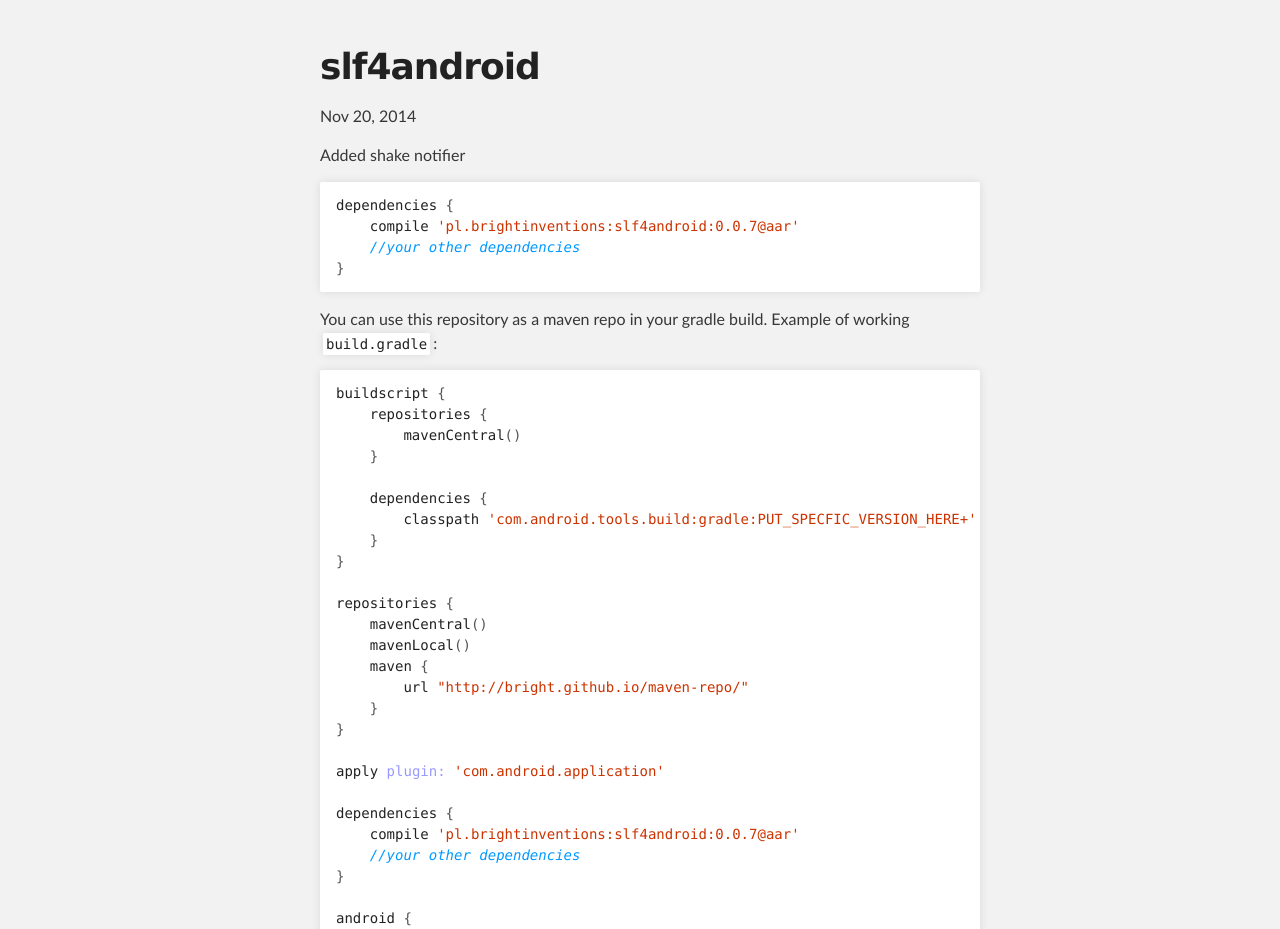
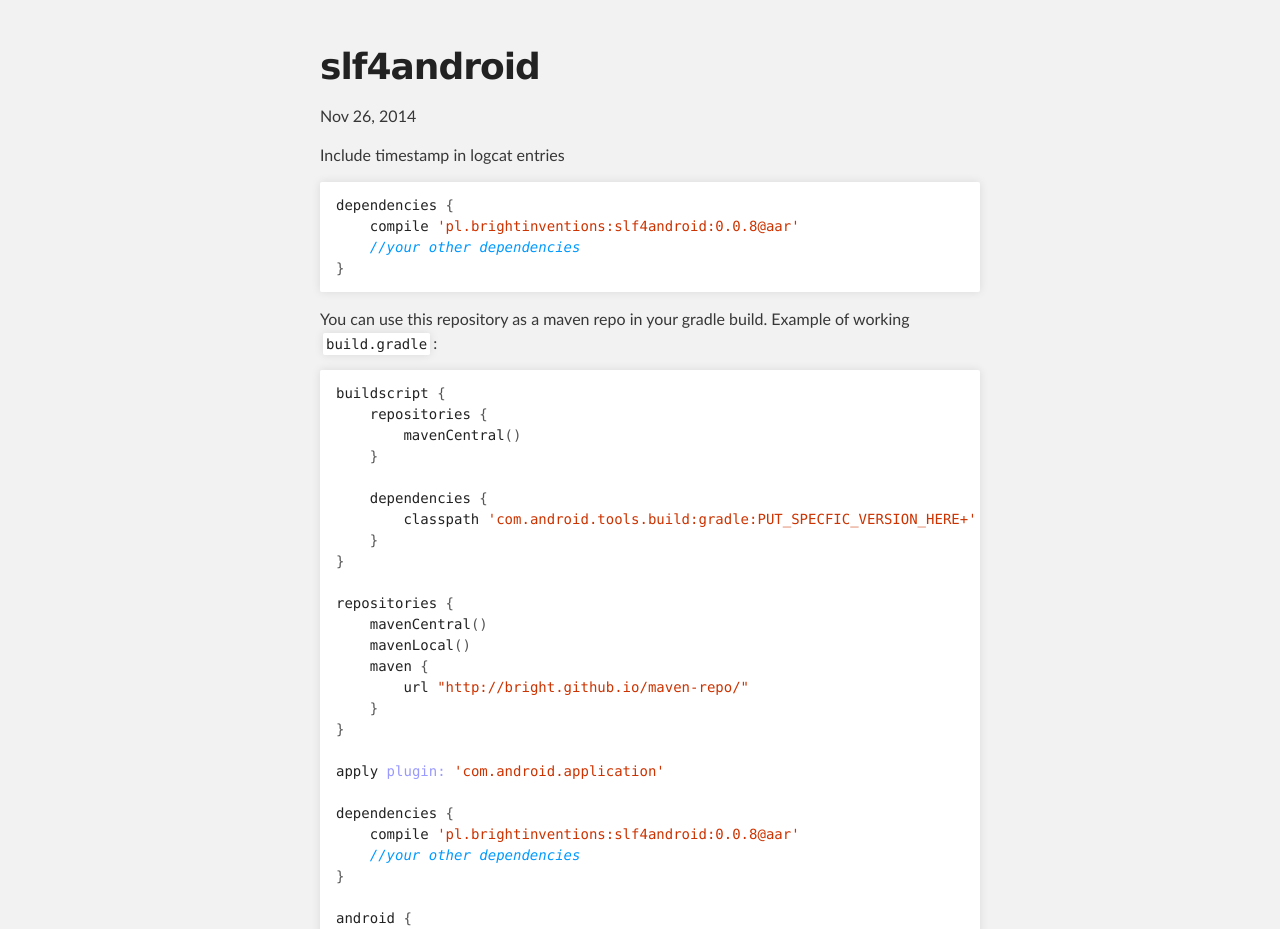
Before and after one commit to bright/maven-repo, a Jekyll site: the page built from _posts/2014-11-26-pl.brightinvetions-slf4android.md, in a window 1280 px wide. Shown: the part 184-1113 px from the top of the page. Built offline with Jekyll 4.4.1, drawn with Linux system fonts in a browser that asks for light colours.

Commit message:
slf4android version 0.0.8

```diff
--- a/_data/brightinventions_slf4android.yml
+++ b/_data/brightinventions_slf4android.yml
@@ -8,3 +8,4 @@ versions:
   - 0.0.5
   - 0.0.6
   - 0.0.7
+  - 0.0.8
--- /dev/null
+++ b/_posts/2014-11-26-pl.brightinvetions-slf4android.md
@@ -0,0 +1,10 @@
+---
+layout: post
+title:  "slf4android"
+date:   2014-11-26 13:00:00
+categories: pl.brightinventions slf4android
+data_name: brightinventions_slf4android
+version: 0.0.8
+---
+
+Include timestamp in logcat entries
--- a/pl/brightinventions/slf4android/maven-metadata.xml
+++ b/pl/brightinventions/slf4android/maven-metadata.xml
@@ -12,7 +12,8 @@
       <version>0.0.5</version>
       <version>0.0.6</version>
       <version>0.0.7</version>
+      <version>0.0.8</version>
     </versions>
-    <lastUpdated>20141125152206</lastUpdated>
+    <lastUpdated>20141126114255</lastUpdated>
   </versioning>
 </metadata>
```
Also changed, not shown: 8 other files.
